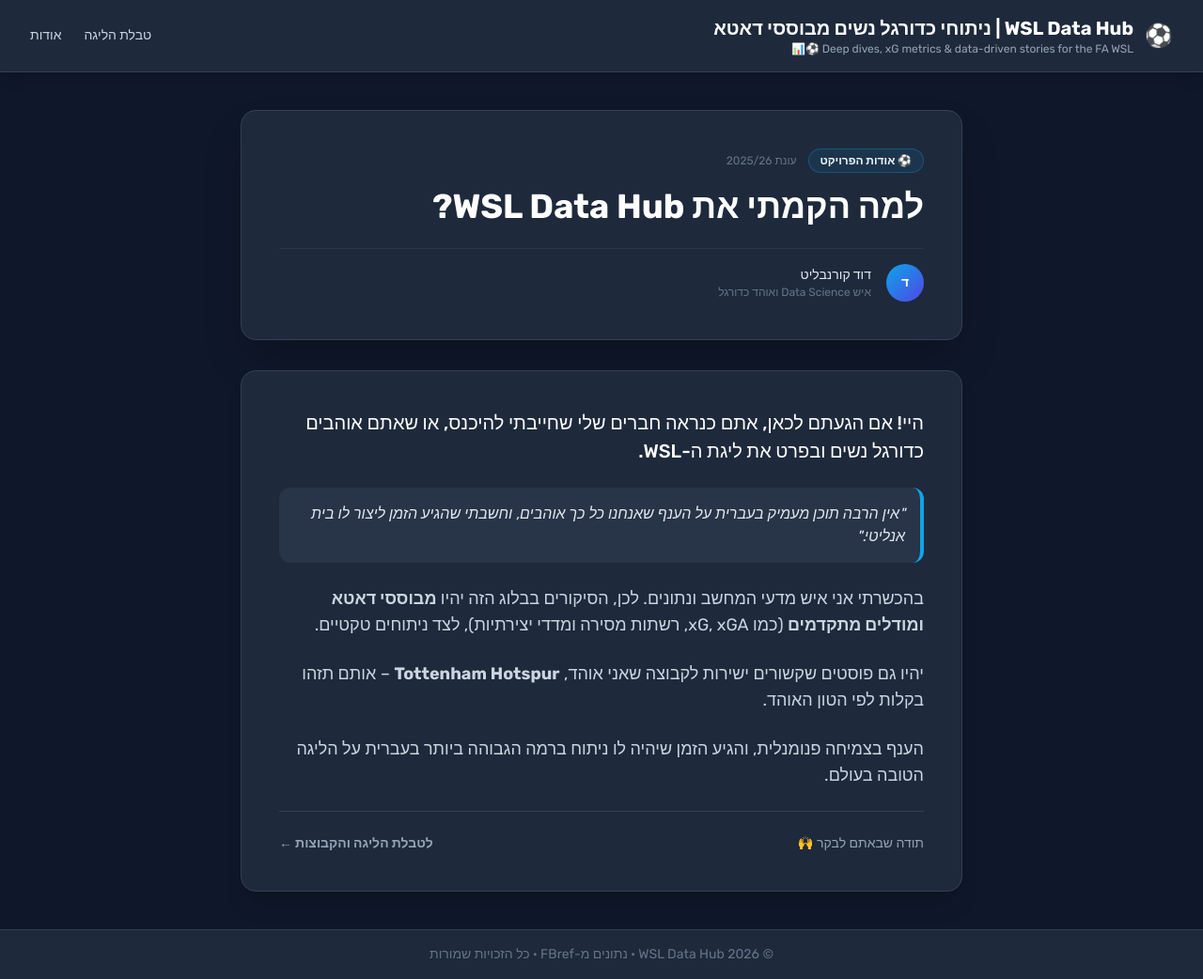
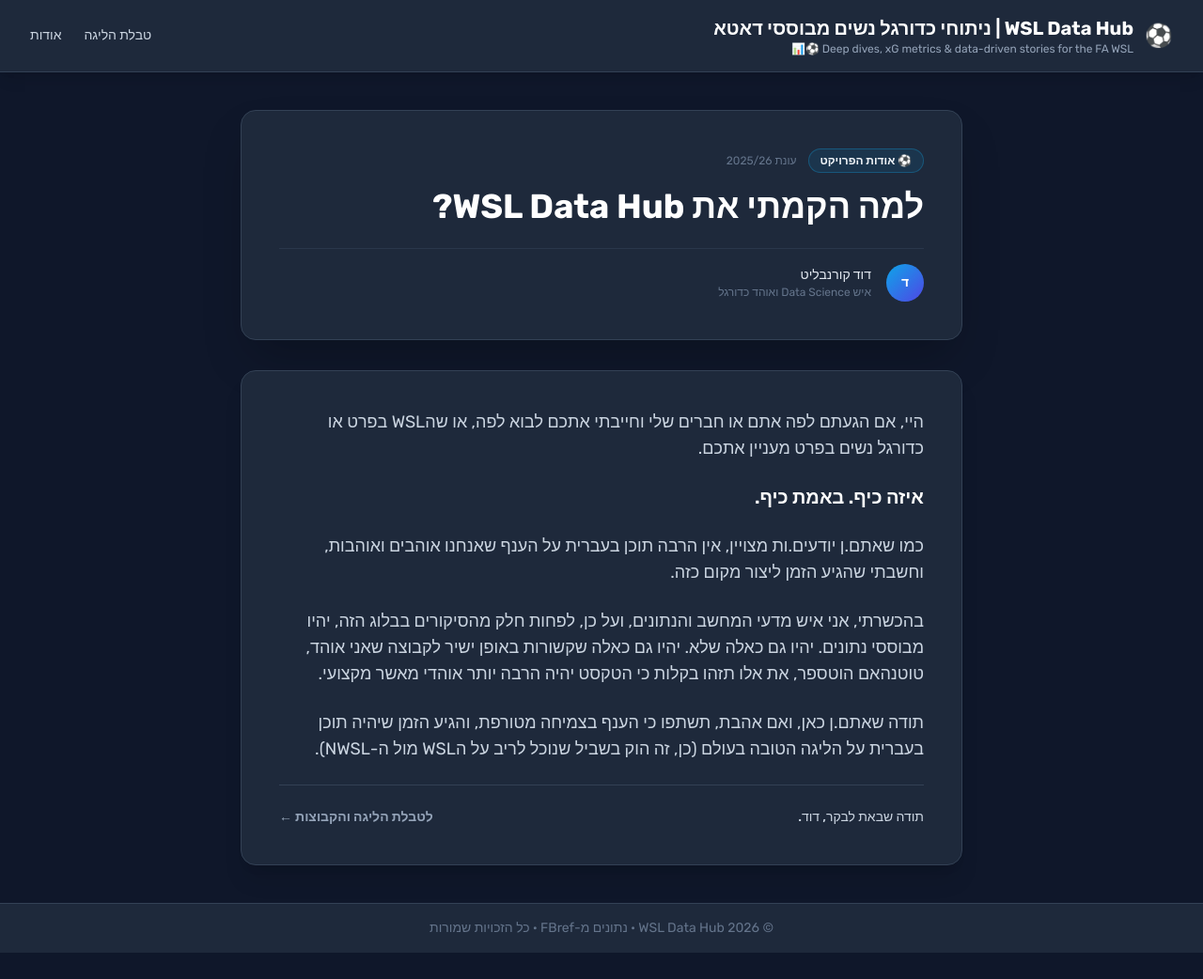
Before and after one commit to davidkorenblit/wsl-data-hub, a Jekyll site: the page built from about.md, in a window 1280 px wide. Shown: the whole page at 94% size. Built offline with Jekyll 4.4.1, drawn with Linux system fonts in a browser that asks for light colours; nearby versions of some CDN libraries; after the commit the page ends 1014 px from its top, so only the background shows below that.

Commit message:
Fix: Restore exact original About text, fix Lionesses full name in league table JSON

```diff
--- a/about.md
+++ b/about.md
@@ -33,30 +33,28 @@
   <!-- Article Body -->
   <div class="bg-surface-800 rounded-2xl border border-surface-700 p-8 sm:p-10 shadow-xl space-y-6 text-slate-300 text-base sm:text-lg leading-relaxed">
 
-    <p class="text-xl font-medium text-white leading-normal">
-      היי! אם הגעתם לכאן, אתם כנראה חברים שלי שחייבתי להיכנס, או שאתם אוהבים כדורגל נשים ובפרט את ליגת ה-WSL.
+    <p>
+      היי, אם הגעתם לפה אתם או חברים שלי וחייבתי אתכם לבוא לפה, או שהWSL בפרט או כדורגל נשים בפרט מעניין אתכם.
     </p>
 
-    <div class="p-4 bg-surface-700/50 rounded-xl border-r-4 border-brand-500 text-slate-200 my-6">
-      <p class="italic text-base">
-        "אין הרבה תוכן מעמיק בעברית על הענף שאנחנו כל כך אוהבים, וחשבתי שהגיע הזמן ליצור לו בית אנליטי."
-      </p>
-    </div>
-
-    <p>
-      בהכשרתי אני איש מדעי המחשב ונתונים. לכן, הסיקורים בבלוג הזה יהיו <strong>מבוססי דאטא ומודלים מתקדמים</strong> (כמו xG, xGA, רשתות מסירה ומדדי יצירתיות), לצד ניתוחים טקטיים.
+    <p class="text-xl font-semibold text-white">
+      איזה כיף. באמת כיף.
     </p>
 
     <p>
-      יהיו גם פוסטים שקשורים ישירות לקבוצה שאני אוהד, <strong>Tottenham Hotspur</strong> – אותם תזהו בקלות לפי הטון האוהד.
+      כמו שאתם.ן יודעים.ות מצויין, אין הרבה תוכן בעברית על הענף שאנחנו אוהבים ואוהבות, וחשבתי שהגיע הזמן ליצור מקום כזה.
     </p>
 
     <p>
-      הענף בצמיחה פנומנלית, והגיע הזמן שיהיה לו ניתוח ברמה הגבוהה ביותר בעברית על הליגה הטובה בעולם.
+      בהכשרתי, אני איש מדעי המחשב והנתונים, ועל כן, לפחות חלק מהסיקורים בבלוג הזה, יהיו מבוססי נתונים. יהיו גם כאלה שלא. יהיו גם כאלה שקשורות באופן ישיר לקבוצה שאני אוהד, טוטנהאם הוטספר, את אלו תזהו בקלות כי הטקסט יהיה הרבה יותר אוהדי מאשר מקצועי.
+    </p>
+
+    <p>
+      תודה שאתם.ן כאן, ואם אהבת, תשתפו כי הענף בצמיחה מטורפת, והגיע הזמן שיהיה תוכן בעברית על הליגה הטובה בעולם (כן, זה הוק בשביל שנוכל לריב על הWSL מול ה-NWSL).
     </p>
 
     <div class="pt-6 border-t border-surface-700 flex justify-between items-center text-sm text-slate-400">
-      <span>תודה שבאתם לבקר 🙌</span>
+      <span class="font-medium text-slate-300">תודה שבאת לבקר, דוד.</span>
       <a href="{{ '/' | relative_url }}" class="text-brand-400 hover:text-brand-300 font-semibold flex items-center gap-1">
         לטבלת הליגה והקבוצות ←
       </a>
```
